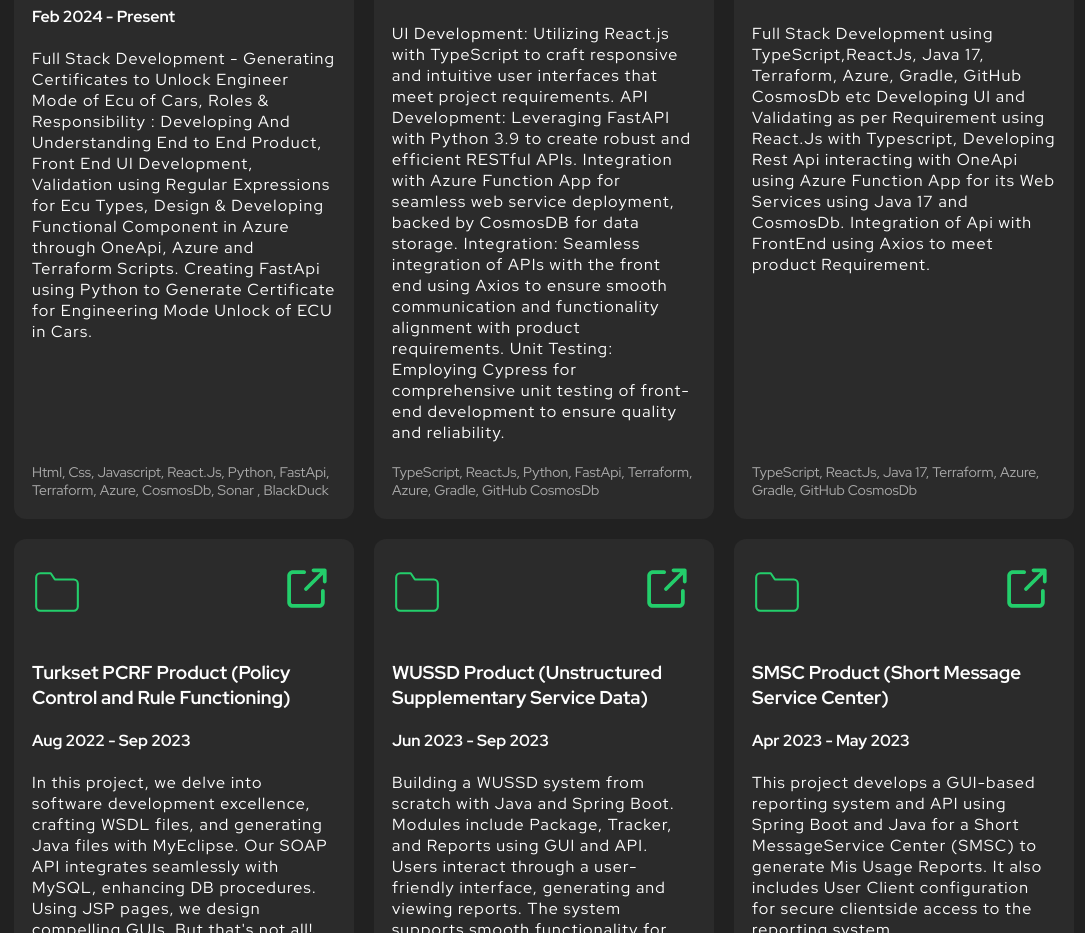
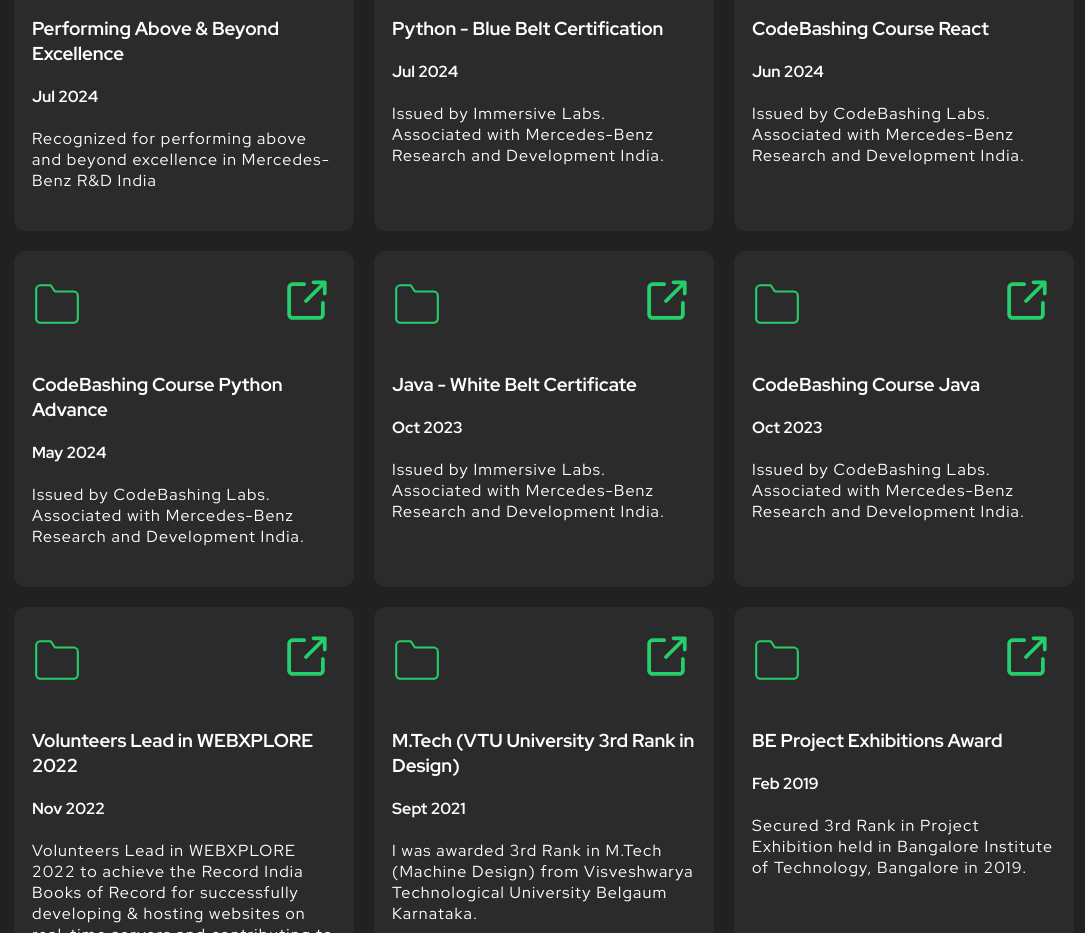
Before and after one commit to Arfat-Adhoni/Arfat_Adhoni_Portfolio, a React (Create React App) app: page / in a window 1280 px wide. Shown: the part 1499-2432 px from the top of the page, without its empty margins (96-1181 px from the left). Built offline with nearby package versions, Linux system fonts and the light colour scheme.

Commit message:
Added Recent Achievements

```diff
--- a/src/components/Awards_Achievements/Awards.jsx
+++ b/src/components/Awards_Achievements/Awards.jsx
@@ -1,40 +1,60 @@
 import { AwardContainer } from "../Awards_Achievements/style";
 import externalLink from "../../assets/external-link.svg";
-// import ScrollAnimation from "react-animate-on-scroll";
-
-
 
 const AwardsInfo = [
   {
-        title: "M.Tech (VTU University 3rd Rank in Design) ",
+    title: "M.Tech (VTU University 3rd Rank in Design)",
     date: "Sept 2021",
-        description: "I was award for 3rd Rank to University in M.Tech (Machine Design) from Visveshwarya Technological University Belgaum Karnataka",
-
+    description: "I was awarded 3rd Rank in M.Tech (Machine Design) from Visveshwarya Technological University Belgaum Karnataka.",
   },
-
   {
     title: "Volunteers Lead in WEBXPLORE 2022",
     date: "Nov 2022",
-        description: "Volunteers Lead in WEBXPLORE 2022 to achieve the Record India Books of Record for successfully developing & hosting website on real-time severs and contributing to successful record attempt in completion of MAXIMUM WEBSITES LAUNCHED IN A SINGLE DAY",
-
+    description: "Volunteers Lead in WEBXPLORE 2022 to achieve the Record India Books of Record for successfully developing & hosting websites on real-time servers and contributing to the successful record attempt in completion of MAXIMUM WEBSITES LAUNCHED IN A SINGLE DAY.",
   },
-
   {
     title: "BE Project Exhibitions Award",
     date: "Feb 2019",
     description: "Secured 3rd Rank in Project Exhibition held in Bangalore Institute of Technology, Bangalore in 2019.",
+  },
+  {
+    title: "Performing Above & Beyond Excellence",
+    date: "Jul 2024",
+    description: "Recognized for performing above and beyond excellence in Mercedes-Benz R&D India",
+  },
+  {
+    title: "Python - Blue Belt Certification",
+    date: "Jul 2024",
+    description: "Issued by Immersive Labs. Associated with Mercedes-Benz Research and Development India.",
+  },
+  {
+    title: "Java - White Belt Certificate",
+    date: "Oct 2023",
+    description: "Issued by Immersive Labs. Associated with Mercedes-Benz Research and Development India.",
+  },
+  {
+    title: "CodeBashing Course React",
+    date: "Jun 2024",
+    description: "Issued by CodeBashing Labs. Associated with Mercedes-Benz Research and Development India.",
+  },
+  {
+    title: "CodeBashing Course Python Advance",
+    date: "May 2024",
+    description: "Issued by CodeBashing Labs. Associated with Mercedes-Benz Research and Development India.",
+  },
+  {
+    title: "CodeBashing Course Java",
+    date: "Oct 2023",
+    description: "Issued by CodeBashing Labs. Associated with Mercedes-Benz Research and Development India.",
+  },
+];
 
-      },
-
-
-
-  // Add more Awards as needed
-];
+AwardsInfo.sort((a, b) => new Date(b.date) - new Date(a.date));
 
 export function Awards() {
   return (
     <AwardContainer id="project">
-    <h2>My Awards & Achievements</h2>
+      <h2>My Achievements & Certifications</h2>
       <div className="projects">
         {AwardsInfo.map((awardsInfo, index) => (
           <div key={index} className="project">
@@ -55,8 +75,8 @@
               </svg>
               <div className="project-links">
                 {/* Replace '#' with the actual project URL */}
-              <div >
-                <img src={externalLink}  style={{width : "60px"}} alt="Visit site" />
+                <div>
+                  <img src={externalLink} style={{ width: "60px" }} alt="Visit site" />
                 </div>
               </div>
             </header>
@@ -66,7 +86,6 @@
               <br />
               <p>{awardsInfo.description}</p>
             </div>
-
           </div>
         ))}
       </div>
--- a/src/components/Main/Main.tsx
+++ b/src/components/Main/Main.tsx
@@ -262,8 +262,8 @@
       />
       <Hero></Hero>
       <About></About>
+      <Awards></Awards>
       <Project></Project>
-      <Awards></Awards>
       <Contact></Contact>
     </Container>
   );
```
Lines whose indentation alone changed are shown as unchanged.
